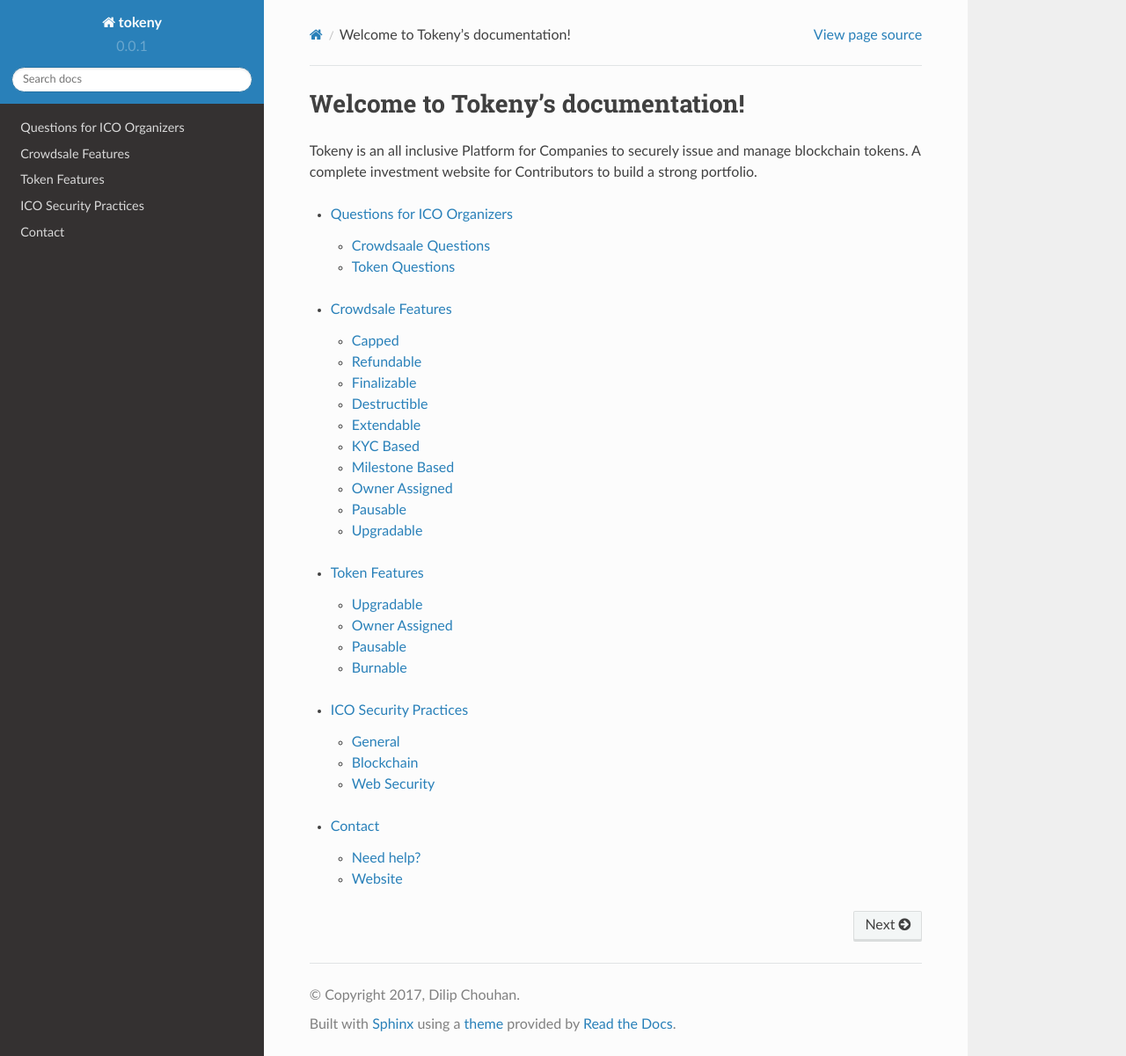
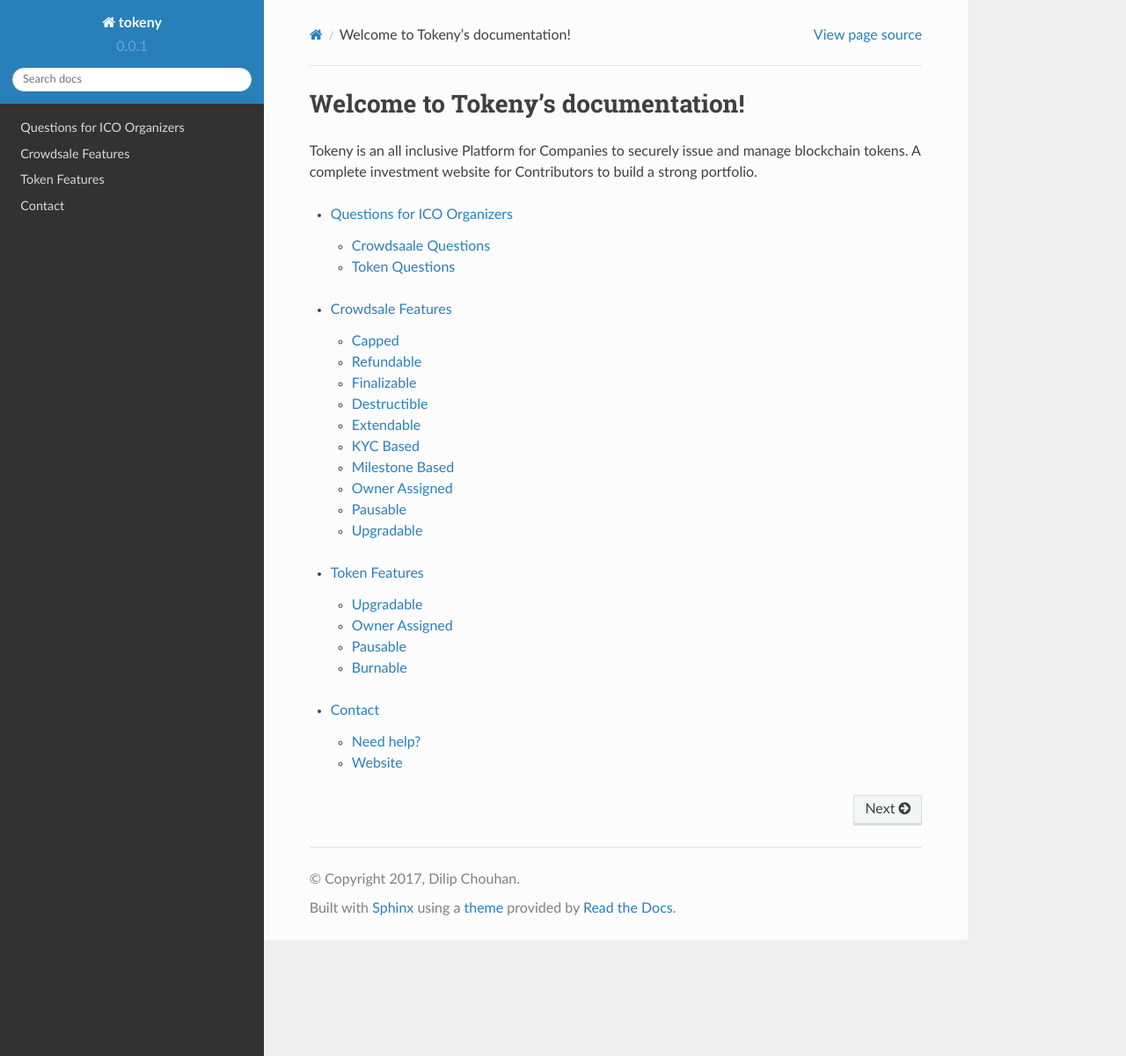
Before and after one commit to tokenyICO/documentation, a Sphinx documentation site: the page built from docs/source/index.rst, in a window 1280 px wide and 1201 px high. Shown: the whole window at 88% size. Built offline with Sphinx 7.4.7 and the Read the Docs theme 2.0.0, drawn with Linux system fonts in a browser that asks for light colours.

Commit message:
Removed sub head ICO security

```diff
--- a/docs/source/index.rst
+++ b/docs/source/index.rst
@@ -22,9 +22,4 @@ A complete investment website for Contributors to build a strong portfolio.
 .. toctree::
    :maxdepth: 2
 
-   security
-
-.. toctree::
-   :maxdepth: 2
-
    contact
--- a/docs/source/security.rst
+++ /dev/null
@@ -1,11 +0,0 @@
-ICO Security Practices
-======================
-
-General
--------
-
-Blockchain
-----------
-
-Web Security
-------------
```
